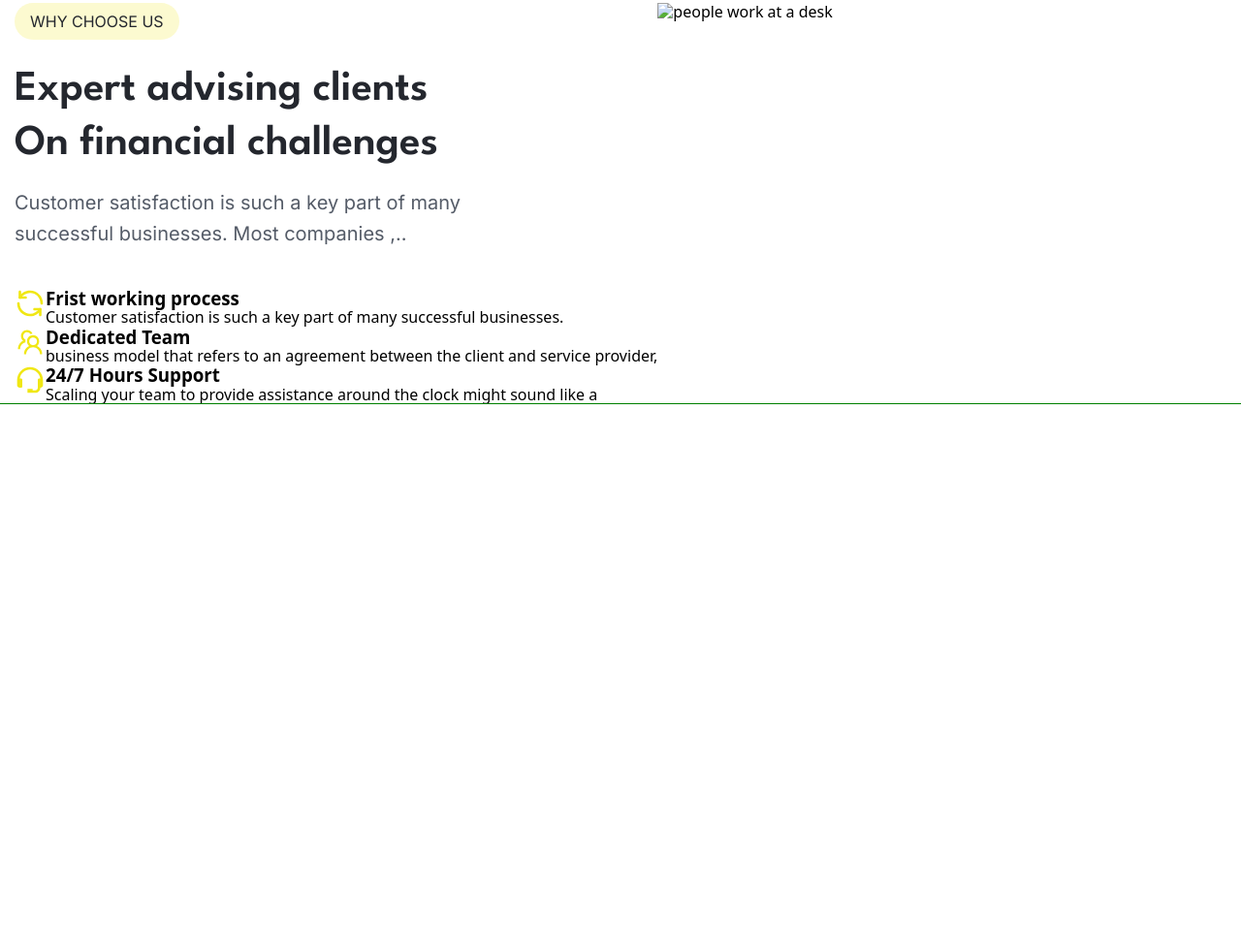
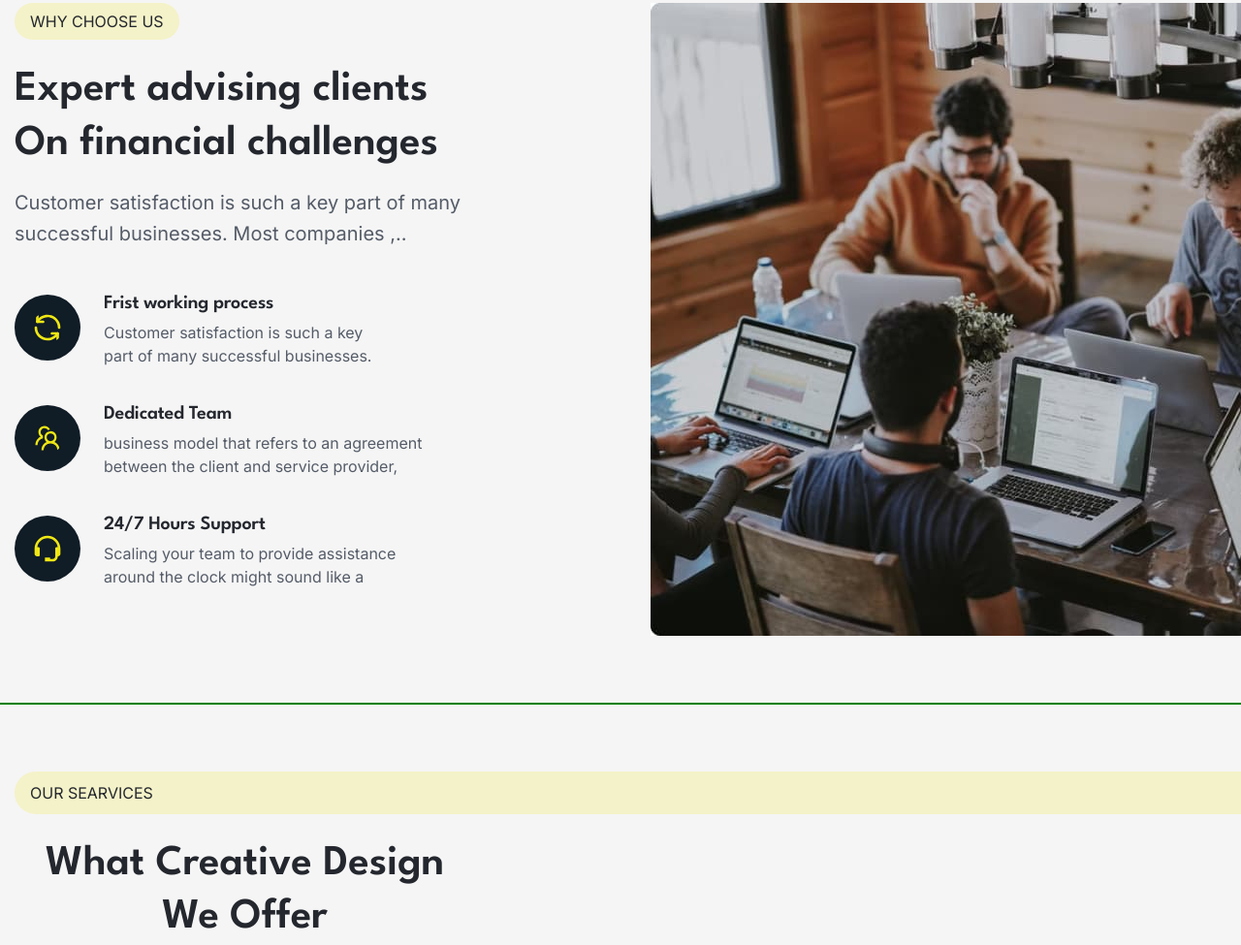
Before and after one commit to Spedy22/new_project, a plain HTML site: page index.html in a window 1280 px wide. Shown: the part 1701-2676 px from the top of the page at 97% size. Before the commit the page ends 2119 px from the top, so only its background shows below. Drawn offline with nearby package versions, Linux system fonts and the light colour scheme.

Commit message:
did searvices

```diff
--- a/css/style.css
+++ b/css/style.css
@@ -12,6 +12,10 @@
   --title-color: #24272e;
   --subtitle: #555c68;
   --black: #000000;
+}
+
+body{
+  background-color: var(--basic-bacground);
 }
 
 ul,
@@ -429,7 +433,9 @@ color: var(--white);
 
 .choose{
   display: flex;
+  justify-content: space-between;
   padding-top: 70px;
+  padding-bottom: 70px;
 }
 
 .choose__above{
@@ -469,10 +475,86 @@ color: var(--white);
 
 .choose__item{
   display: flex;
+  align-items: center;
+  margin-bottom: 32px;
+}
+
+.choose__item:last-child{
+  margin-bottom: 0;
 }
 
 .choose__icon{
-  /* padding: 18px; */
-  width: 32px;
-  height: 32px;
+  margin-right: 24px;
+  padding: 18px;
+  border-radius: 50%;
+  background-color: var(--bacground-footer);
+  width: 68px;
+  height: 68px;
 }
+
+.choose__title-container{
+  width: 302px;
+}
+
+.choose__title-container-another{
+  width: 357px;
+}
+
+.choose__item-title{
+  margin-bottom: 2px;
+
+  font-family: var(--second-family);
+  font-weight: 600;
+  font-size: 20px;
+  line-height: 160%;
+  letter-spacing: -0.01em;
+  color: var(--title-color);
+
+}
+
+.choose__item-subtitle{
+  font-family: var(--font-family);
+  font-weight: 400;
+  font-size: 16px;
+  line-height: 150%;
+  color: var(--subtitle);
+}
+
+/* searvices */
+
+.searvices{
+  padding-top: 70px;
+}
+
+.searvices__container{
+  width: 1310px;
+  display: flex;
+  flex-direction: column;
+  justify-content: center;
+}
+
+.searvices__span{
+  display: inline-flex;
+  margin-bottom: 24px;
+
+  min-width: 158px;
+  border-radius: 100px;
+  padding: 10px 16px;
+  font-family: var(--font-family);
+  font-weight: 400;
+  font-size: 16px;
+  line-height: 150%;
+  text-transform: uppercase;
+  color: var(--title-color);
+  background-color: var(--bacground-yellow-button);
+}
+
+.searvices__title{
+  text-align: center;
+  width: 475px;
+  font-family: var(--second-family);
+  font-weight: 600;
+  font-size: 44px;
+  line-height: 127%;
+  color: var(--title-color);
+}
--- a/index.html
+++ b/index.html
@@ -166,7 +166,7 @@
           width="620"
           height="444"
           class="about__image"
-          src="./image/aboutuspeaople.jpg"
+          src="./image/aboutuspeople.jpg"
           alt="people and laptop"
         />
         <div class="about__container">
@@ -196,32 +196,39 @@
             <svg class="choose__icon">
               <use href="./image/symbol-defs.svg#icon-uimprocess"></use>
             </svg>
-            <div>
-              <h3>Frist working process</h3>
-              <p>Customer satisfaction is such a key part of many successful businesses.</p>
+            <div class="choose__title-container">
+              <h3 class="choose__item-title">Frist working process</h3>
+              <p class="choose__item-subtitle">Customer satisfaction is such a key part of many successful businesses.</p>
             </div>
           </li>
           <li class="choose__item">
             <svg class="choose__icon">
               <use href="./image/symbol-defs.svg#icon-team "></use>
             </svg>
-            <div>
-              <h3>Dedicated Team</h3>
-              <p>business model that refers to an agreement between the client and service provider,  </p>
+            <div class="choose__title-container-another">
+              <h3 class="choose__item-title">Dedicated Team</h3>
+              <p class="choose__item-subtitle">business model that refers to an agreement between the client and service provider,  </p>
             </div>
           </li>
           <li class="choose__item">
             <svg class="choose__icon">
               <use href="./image/symbol-defs.svg#icon-support"></use>
             </svg>
-            <div>
-              <h3>24/7 Hours Support</h3>
-              <p>Scaling your team to provide assistance around the clock might sound like a </p>
+            <div class="choose__title-container">
+              <h3 class="choose__item-title">24/7 Hours Support</h3>
+              <p class="choose__item-subtitle">Scaling your team to provide assistance around the clock might sound like a </p>
             </div>
           </li>
         </ul>
         </div>
-        <img src="" alt="people work at a desk">
+        <img width="624" height="653" src="./image/peopleworking.jpg" alt="people work at a desk">
+      </section>
+      <section class="searvices container">
+        <div class="searvices__container">
+          <span class="searvices__span">our searvices</span>
+          <h2 class="searvices__title">What Creative Design We Offer</h2>
+          <p class="searvices__subtitle"></p>
+        </div>
       </section>
     </main>
   </body>
```
Also changed, not shown: image/aboutuspeople.jpg (renamed from image/aboutuspeaople.jpg), image/peopleworking.jpg (added).
